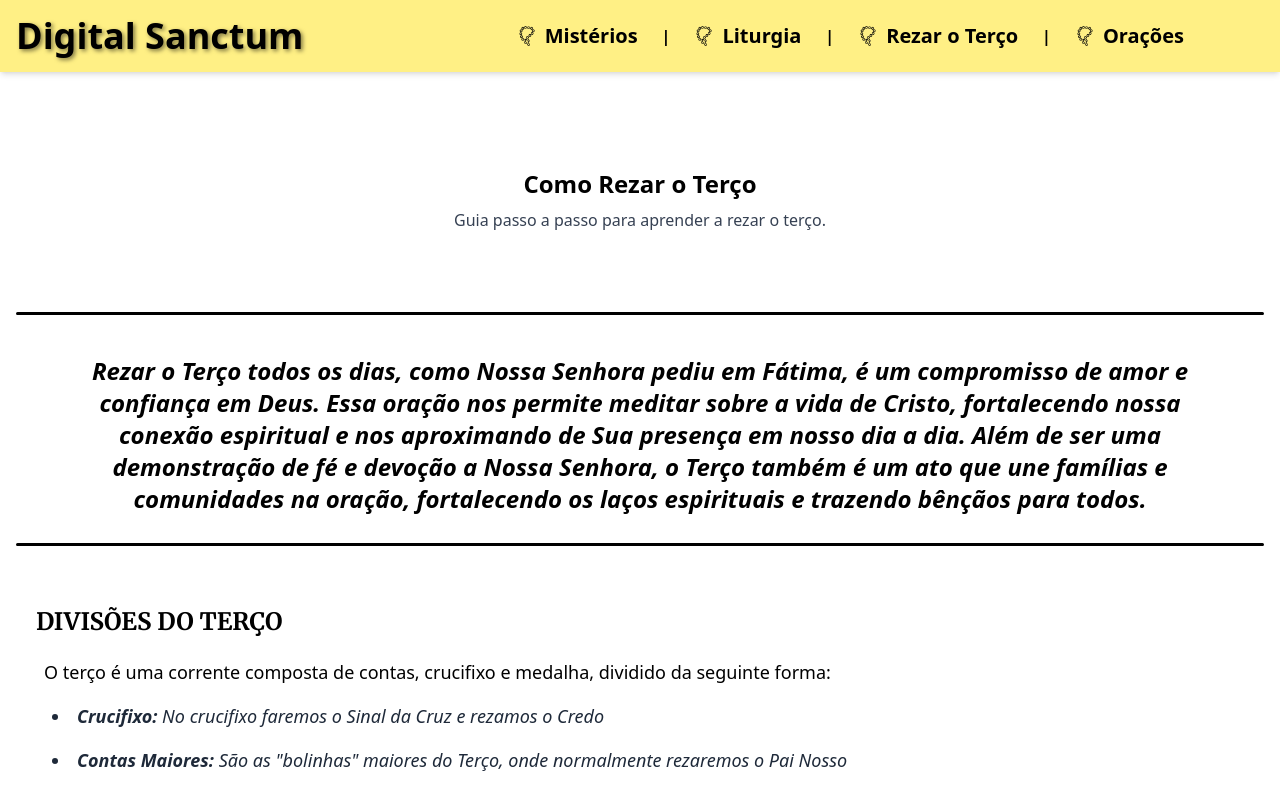
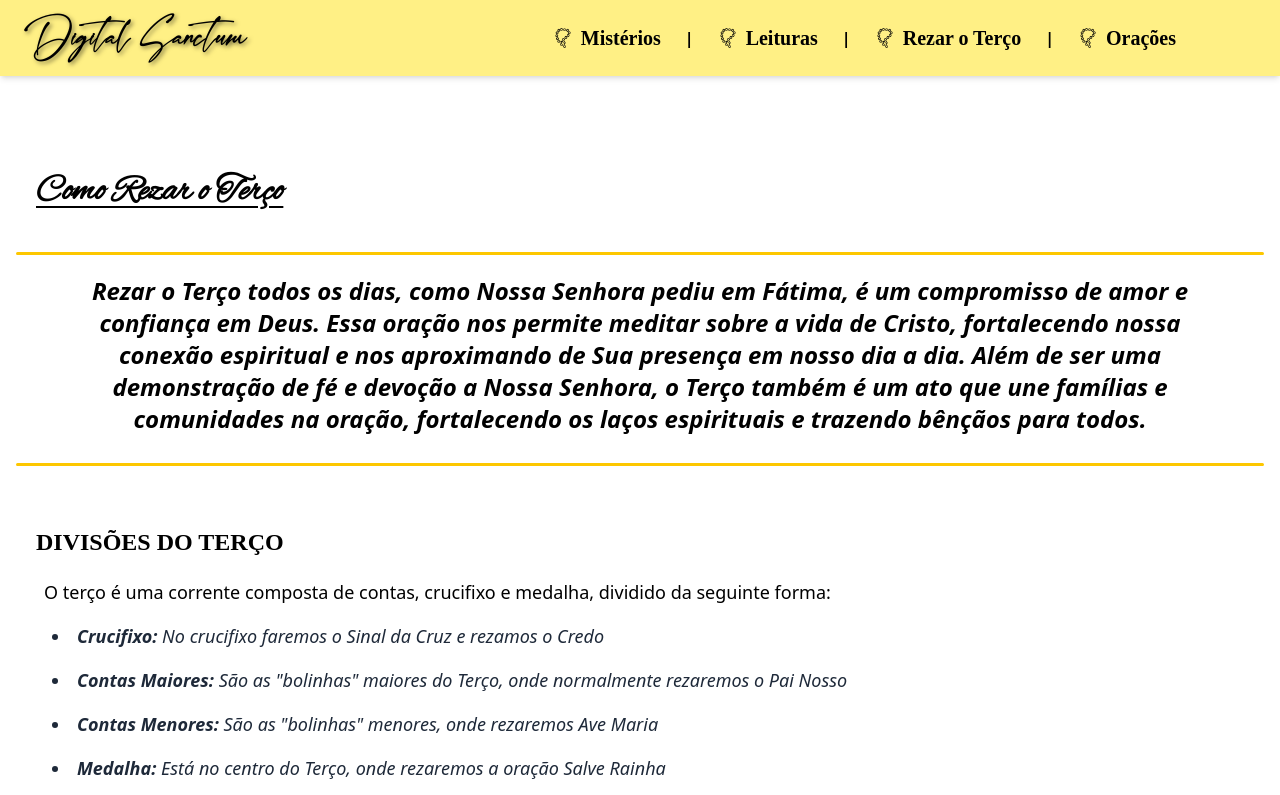
Before and after one commit to Arggusx/SantDigital, a React (Vite) app: page /home/tutorial in a window 1280 px wide. Shown: the top 795 px of the page. Built offline with nearby package versions, Linux system fonts and the light colour scheme.

Commit message:
UX: v0.0.1

```diff
--- a/index.html
+++ b/index.html
@@ -2,8 +2,6 @@
 <html lang="en">
   <head>
     <meta charset="UTF-8" />
-    <link href="https://fonts.googleapis.com/css2?family=Merriweather:wght@300;400;700&family=Playfair+Display:wght@400;700&display=swap" rel="stylesheet">
-
     <link rel="icon" type="" href="/src/assets/Img/img-catol.webp" />
     <meta name="viewport" content="width=device-width, initial-scale=1.0" />
     <title>Digital Sanctum</title>
--- a/src/App.jsx
+++ b/src/App.jsx
@@ -16,7 +16,6 @@ function App() {
         <Route path="/home/misterio" element={<Misterio />} />
         <Route path="/home/leituras" element={<Leituras />} />
         <Route path="/home/tutorial" element={<Tutorial />} />
-        <Route path="/home/tutorial" element={<Tutorial />} />
         <Route path="/home/oracoes" element={<Oracoes />} />
       </Routes>
     </Router>
--- a/src/components/Header.jsx
+++ b/src/components/Header.jsx
@@ -1,19 +1,40 @@
 import React from 'react'
 import { Link } from 'react-router-dom';
-import { useState } from 'react';
+import { useState, useRef, useEffect } from 'react';
 import { Menu, X } from 'lucide-react';
 import Icon from '../assets/Img/140133.png';
 
 const Header = () => {
   const [menuOpen, setMenuOpen] = useState(false);
+  const menuRef = useRef(null);
+
+  // Fechar o menu quando clicar fora dele
+
+  useEffect(() => {
+    const handleClickOutside = (event) => {
+      if (menuRef.current && !menuRef.current.contains(event.target)) {
+        setMenuOpen(false);
+      }
+    };
+
+    if (menuOpen) {
+      document.addEventListener("mousedown", handleClickOutside);
+    } else {
+      document.removeEventListener("mousedown", handleClickOutside);
+    }
+
+    return () => {
+      document.removeEventListener("mousedown", handleClickOutside);
+    };
+  }, [menuOpen]);
 
   return (
     <div className="w-full bg-yellow-200 shadow-md z-50">
-      <nav className="flex flex-row font-bold justify-between items-center p-4 w-full mx-auto">
+      <nav className="flex flex-row font-bold justify-between items-center p-6 w-full mx-auto">
         {/* Título */}
-        <Link id="title" to="/" className=" text-4xl font-bold">Digital Sanctum</Link>
+        <Link id="title" to="/"  className="text-xl">Digital Sanctum</Link>
 
-        {/* Botão de menu hambúrguer (aparece só no mobile) */}
+        {/* Botão de menu (mobile) */}
         <button
           className="md:hidden p-2 rounded focus:outline-none"
           onClick={() => setMenuOpen(!menuOpen)}
@@ -29,8 +50,9 @@ const Header = () => {
 
       {/* Menu lateral (mobile) */}
       <div
-        className={`fixed top-0 right-0 h-full  bg-yellow-100 shadow-lg transition-transform duration-300 ease-in-out md:hidden
-        ${menuOpen ? "translate-x-0 w-auto max-w-sm" : "translate-x-full w-0 overflow-hidden"}`}
+        className={`hover: fixed top-0 right-0 h-full bg-yellow-100 shadow-lg transition-transform duration-300 ease-in-out md:hidden
+        ${menuOpen ? "translate-x-0 w-auto max-w-sm" : "translate-x-full w-40 overflow-hidden"}`}
+        ref={menuRef}
       >
         {/* Botão de fechar dentro do menu */}
         <button className="absolute top-4 left-4" onClick={() => setMenuOpen(false)}>
@@ -48,27 +70,51 @@ const Header = () => {
 
 const menuItems = () => (
   <>
-    <li className="flex items-center gap-x-2">
+    <li id='menuNav' className="flex items-center gap-x-2">
       <img className="h-5" src={Icon} alt="" />
-      <Link to="/home/misterio" className="text-xl">Mistérios</Link>
+      <Link
+          id='title-nav1'
+          onClick={() => setMenuOpen(false)}
+          to="/home/misterio"
+          className="text-xl">
+        Mistérios
+      </Link>
     </li>
     <li className='hidden md:block'>|</li>
 
-    <li className="flex items-center gap-x-2">
+    <li id='menuNav' className="flex items-center gap-x-2">
       <img className="h-5" src={Icon} alt="" />
-      <Link to="/home/leituras" className="text-xl">Liturgia</Link>
+      <Link
+            id='title-nav2'
+            className="text-xl"
+            onClick={() => setMenuOpen(false)}
+            to="/home/leituras">
+        Leituras
+      </Link>
     </li>
     <li className='hidden md:block'>|</li>
 
-    <li className="flex items-center gap-x-2">
+    <li id='menuNav' className="flex items-center gap-x-2">
       <img className="h-5" src={Icon} alt="" />
-      <Link to="/home/tutorial" className="text-xl">Rezar o Terço</Link>
+      <Link
+          id='title-nav3'
+          className="text-xl"
+          to="/home/tutorial"
+          onClick={() => setMenuOpen(false)}>
+        Rezar o Terço
+      </Link>
     </li>
     <li className='hidden md:block'>|</li>
 
-    <li className="flex items-center gap-x-2 lg:mr-20 mr-5">
+    <li id='menuNav' className="flex items-center gap-x-2 lg:mr-20 mr-5">
       <img className="h-5" src={Icon} alt="" />
-      <Link to="/home/oracoes" className="text-xl">Orações</Link>
+      <Link
+          id='title-nav4'
+          className="text-xl"
+          to="/home/oracoes"
+          onClick={() => setMenuOpen(false)}>
+        Orações
+        </Link>
     </li>
   </>
 );
--- a/src/index.css
+++ b/src/index.css
@@ -1,13 +1,28 @@
 @import "tailwindcss";
 
-/* #divisoes-title {
-    font-family: 'Oswald', sans-serif;
-} */
+@font-face {
+    font-family: 'Alex Brush';
+    src: url(/fontes/AlexBrush-Regular.ttf);
+    font-weight: normal;
+    font-style: normal;
+}
 
-#oracoes-title, #evangelho-title, #divisoes-title, #sinal-cruz, #oferecimento, #credo, #pai-nosso, #agr, #sr, #ave-maria, #gozosos, #luminosos, #gloriosos, #dolorosos, #gloria, #salve {
-    font-family: "Merriweather", serif
+@font-face {
+    font-family: 'Cinta Sehatti';
+    src: url(/fontes/CintaSehatti.otf);
+    font-weight: normal;
+    font-style: normal;
+}
+
+#oracoes-title, #menuNav, #evangelho-title, #divisoes-title, #sinal-cruz, #oferecimento, #credo, #pai-nosso, #agr, #sr, #ave-maria, #gozosos, #luminosos, #gloriosos, #dolorosos, #gloria, #salve {
+    font-family: "Merriweather", serif;
 }
 
 #title {
     text-shadow: 2px 2px 4px rgba(0, 0, 0, 0.5) ;
+    font-family: 'Cinta Sehatti';
 }
+
+#title2 {
+    font-family: 'Alex Brush';
+}
--- a/src/pages/Oracoes.jsx
+++ b/src/pages/Oracoes.jsx
@@ -3,8 +3,7 @@ import React from 'react'
 const Oracoes = () => {
   return (
     <div className="p-4">
-      <h1 className="text-2xl font-bold text-center pt-20">Orações</h1>
-      <p className="text-gray-700 text-center mt-2">Orações que todo católico deveria saber.</p>
+      <h1 id='title2' className="underline underline-offset-7 ml-5 font-bold text-4xl pt-20">Orações</h1>
 
       <p id='oracoes-title' className='mt-15 ml-5 text-2xl font-bold'>Orações para rezar o terço:</p>
             <p className='ml-5 mt-5 text-xl font-bold underline font-title'>Credo ou Creio</p>
--- a/src/pages/Tutorial.jsx
+++ b/src/pages/Tutorial.jsx
@@ -5,11 +5,10 @@ import { Link } from 'react-router-dom';
 const Tutorial = () => {
   return (
     <div className="p-4">
-        <h1 className="text-2xl font-bold text-center mt-10 pt-10">Como Rezar o Terço</h1>
-        <p className="text-gray-700 text-center mb-20 mt-2">Guia passo a passo para aprender a rezar o terço.</p>
-        <hr className="pl-4 border-t-3 border-black-400 my-7 w-full rounded" />
-        <h2 className='mt-10 text-2xl font-bold italic ml-10 mr-10 text-center' >Rezar o Terço todos os dias, como Nossa Senhora pediu em Fátima, é um compromisso de amor e confiança em Deus. Essa oração nos permite meditar sobre a vida de Cristo, fortalecendo nossa conexão espiritual e nos aproximando de Sua presença em nosso dia a dia. Além de ser uma demonstração de fé e devoção a Nossa Senhora, o Terço também é um ato que une famílias e comunidades na oração, fortalecendo os laços espirituais e trazendo bênçãos para todos.</h2>
-        <hr className="pl-4 border-t-3 border-black-400 my-7 w-full rounded" />
+        <h1 id='title2' className="text-4xl font-bold pl-5 mt-10 pt-10 underline underline-offset-7 decoration-2">Como Rezar o Terço</h1>
+        <hr className="pl-4 border-t-3 border-yellow-400 mt-10 w-full rounded" />
+        <h2 className='mt-5 text-2xl font-semibold italic ml-10 mr-10 text-center' >Rezar o Terço todos os dias, como Nossa Senhora pediu em Fátima, é um compromisso de amor e confiança em Deus. Essa oração nos permite meditar sobre a vida de Cristo, fortalecendo nossa conexão espiritual e nos aproximando de Sua presença em nosso dia a dia. Além de ser uma demonstração de fé e devoção a Nossa Senhora, o Terço também é um ato que une famílias e comunidades na oração, fortalecendo os laços espirituais e trazendo bênçãos para todos.</h2>
+        <hr className="pl-4 border-t-3 border-yellow-400 my-7 w-full rounded" />
 
         <div>
             <p id='divisoes-title' className='mb-5 mt-15 ml-5 text-2xl font-bold font-oswald'>DIVISÕES DO TERÇO</p>
@@ -33,7 +32,7 @@ const Tutorial = () => {
                     </p>
 
                 <span id='credo' className='mb-5 mt-15 text-2xl font-bold font-oswald'>CREDO</span>
-                    <p className='pl-7 mt-7 mb-7 whitespace-pre-line font-body text-lg'>Voçê pode, também, invovar o Espírito Santo com a oração do <strong>Divino Espírito Santo</strong> antes de rezar o credo para ter uma oração <br /> mais completa e ter a ajuda do Espírito Santo, clique <Link className='font-bold hover:cursor-pointer hover:underline text-yellow-500' to="/home/oracoes">aqui</Link> para ver a oração.</p>
+                    <p className='pl-7 mt-7 mb-7 whitespace-pre-line font-body text-lg'>Voçê pode, também, invovar o Espírito Santo com a oração do <strong>Divino Espírito Santo</strong> antes de rezar o credo para ter uma oração <br /> mais completa e ter a ajuda do Espírito Santo, clique <Link className='underline-offset-3 font-bold hover:cursor-pointer underline text-yellow-500' to="/home/oracoes">aqui</Link> para ver uma lista completa de orações.</p>
                     <p className='border-l-2 border-gray-300 mb-8 pl-7 ml-8 mt-4 whitespace-pre-line font-body text-lg  text-gray-800 italic'>
                         Creio em Deus Pai Todo-Poderoso,<br />Criador do Céu e da Terra;<br />e em Jesus Cristo, Seu único Filho, Nosso Senhor;<br />que foi concebido pelo poder do Espírito Santo.<br />Nasceu da Virgem Maria,<br />padeceu sob Pôncio Pilatos,<br />foi crucificado, morto e sepultado;<br />desceu à mansão dos mortos;<br />Ressuscitou ao terceiro dia; subiu aos Céus,<br />está sentado à direita de Deus Pai Todo-Poderoso,<br />donde há de vir a julgar os vivos e os mortos.<br />Creio no Espírito Santo,<br />na Santa Igreja Católica,<br />na Comunhão dos Santos,<br />na remissão dos pecados,<br />na ressurreição da carne,<br />na vida eterna. <strong>Amém.</strong></p>
 
@@ -44,9 +43,9 @@ const Tutorial = () => {
                 <span id='ave-maria' className='mb-5 mt-15 text-2xl font-bold'>AVE MARIA</span>
                     <p className='pl-7 mb-7 mt-10 text-lg'>Essas são as três primeiras contas pequenas, a partir de agora toda conta pequena que aparecer sera rezada a Ave Maria.
                         <li className='border-l-2 border-gray-300 pl-7 ml-2 mt-4 text-lg  text-gray-800 italic'><strong>Primeira Ave-Maria </strong> em honra a Deus Pai que nos criou: <strong>[Reze uma Ave-Maria]</strong></li>
-                        <div className='ml-2 border-l-2 border-gray-300'>ﾠ</div>
+                        <span className='ml-2 border-l-2 border-gray-300 pt-1 pb-1'>ﾠ</span>
                         <li className='border-l-2 border-gray-300 pl-7 ml-2 text-lg  text-gray-800 italic'><strong>Segunda Ave-Maria </strong> a Deus Filho que nos remiu: <strong>[Reze uma Ave-Maria]</strong></li>
-                        <div className='ml-2 border-l-2 border-gray-300'>ﾠ</div>
+                        <span className='ml-2 border-l-2 border-gray-300 pt-1 pb-1'>ﾠ</span>
                         <li className='border-l-2 border-gray-300 mb-8 pl-7 ml-2 text-lg  text-gray-800 italic'><strong>Terceira Ave-Maria </strong> ao Espírito Santo que nos santifica: <strong>[Reze a última Ave-Maria]</strong></li>
                     </p>
 
@@ -55,17 +54,17 @@ const Tutorial = () => {
                     <p className='border-l-2 border-gray-300 pl-7 ml-8 mt-4 whitespace-pre-line font-body text-lg  text-gray-800 italic'>- Glória ao Pai, ao Filho e ao Espírito Santo. Como era no princípio, agora e sempre. <strong>Amém.</strong></p>
                     <div className='ml-8 border-l-2 border-gray-300'>ﾠ</div>
                     <p className='border-l-2 border-gray-300 mb-8 pl-7 ml-8 whitespace-pre-line font-body text-lg  text-gray-800 italic'>- Ó meu Jesus, perdoai-nos e livrai-nos do fogo do inferno; levai as almas todas para o Céu, principalmente as que mais precisarem.</p>
-                    <p className=' mb-8 pl-7 ml-8 whitespace-pre-line font-body text-lg  text-red-900 font-bold italic'>(Depois que seguir todos esses passos, reze sempre a Jaculatória, anuncie qual mistério será contemplado [Ex.: No Segundo Mistério Glorioso contemplamos...], um Pai-Nosso e dez Ave-Marias, faça isso até terminar de rezar  e contemplar todos os 5 mistérios)</p>
+                    <p className=' mb-8 pl-7 ml-8 whitespace-pre-line font-body text-lg  text-red-900 font-bold italic'>(Depois que seguir todos esses passos, reze sempre a Jaculatória, anuncie <Link to="/home/misterio" className='underline underline-offset-3 text-yellow-500'> qual mistério</Link> será contemplado [Ex.: No Segundo Mistério Glorioso contemplamos...], um Pai-Nosso e dez Ave-Marias, faça isso até terminar de rezar  e contemplar todos os 5 mistérios)</p>
 
                     <span id='salve' className='mb-5 mt-15 text-2xl font-bold'>SALVE RAINHA</span>
-                    <p className='pl-7 mb-7 mt-10 text-lg'>Depois de rezar os 5 mistérios, na medalha que tem no terço, reze a oração de agradecimento seguida da <strong>Salve Rainha</strong></p>
+                    <p className='pl-7 mb-7 mt-10 text-lg'>Depois de rezar os 5 mistérios, na medalha que tem no terço, reze a oração de agradecimento seguida da <strong>Salve Rainha</strong>.</p>
                     <p id='agr' className='font-bold text-lg ml-5 mb-5'>Agradecimento</p>
-                    <p className='border-l-2 border-gray-300 mb-8 pl-7 ml-8 whitespace-pre-line font-body text-lg  text-gray-800 italic'>"Infinitas graças vos damos, Soberana Rainha, <br /> pelos benefícios que todos os dias recebemos <br /> de vossas mãos liberais.<br /> Dignai-vos, agora e para sempre, <br /> tomar-nos debaixo do vosso poderoso amparo e, <br /> para mais vos agradecer, <br /> vos saudamos com uma Salve Rainha"</p>
+                    <p className='border-l-2 border-gray-300 mb-8 pl-7 ml-8 whitespace-pre-line font-body text-lg  text-gray-800 italic'>"Infinitas graças vos damos, Soberana Rainha, <br /> pelos benefícios que todos os dias recebemos <br /> de vossas mãos liberais.<br /> Dignai-vos, agora e para sempre, <br /> tomar-nos debaixo do vosso poderoso amparo e, <br /> para mais vos agradecer, <br /> vos saudamos com uma <strong>Salve Rainha</strong> ".</p>
                     <p id='sr' className='font-bold text-lg ml-5 mb-5'>Salve Rainha</p>
                     <p className='border-l-2 border-gray-300 pl-7 ml-8 mt-4 text-lg  text-gray-800 italic'>Salve, Rainha, Mãe de Misericórdia, <br />vida, doçura e esperança nossa, Salve.<br />A Vós bradamos, os degredados filhos de Eva.<br />A Vós suspiramos, gemendo e chorando neste vale de lágrimas.<br />Eia, pois, Advogada nossa,<br />esses Vossos olhos misericordiosos a nós volvei;<br />e depois deste desterro nos mostrai Jesus,<br />bendito Fruto do Vosso ventre. <br /> Ó clemente, ó piedosa, ó doce sempre Virgem Maria.<br /></p>
                     <div className='ml-8 border-l-2 border-gray-300'>ﾠ</div>
                     <p className='border-l-2 border-gray-300 pl-7 ml-8 text-lg  text-gray-800 italic'>V. Rogai por nós, Santa Mãe de Deus,<br />R. Para que sejamos dignos das promessas de Cristo. <strong>Amém</strong></p>
-                    <p className='mt-8 mb-8 pl-7 ml-8 whitespace-pre-line font-body text-lg  text-red-900 font-bold italic'>Obs.: Não se esqueca de fazer o sinal da cruz novamente após o término</p>
+                    <p className='mt-8 mb-8 pl-7 ml-8 whitespace-pre-line font-body text-lg  text-red-900 font-bold italic'>Obs.: Não se esqueca de fazer o sinal da cruz novamente após o término.</p>
             </div>
         </div>
 
```
Also changed, not shown: src/components/Main.jsx (+8 -4 lines), src/pages/Leituras.jsx (+41 -46 lines), src/pages/Misterios.jsx (+8 -9 lines), public/fontes/AlexBrush-Regular.ttf (added), public/fontes/CintaSehatti.otf (added).
